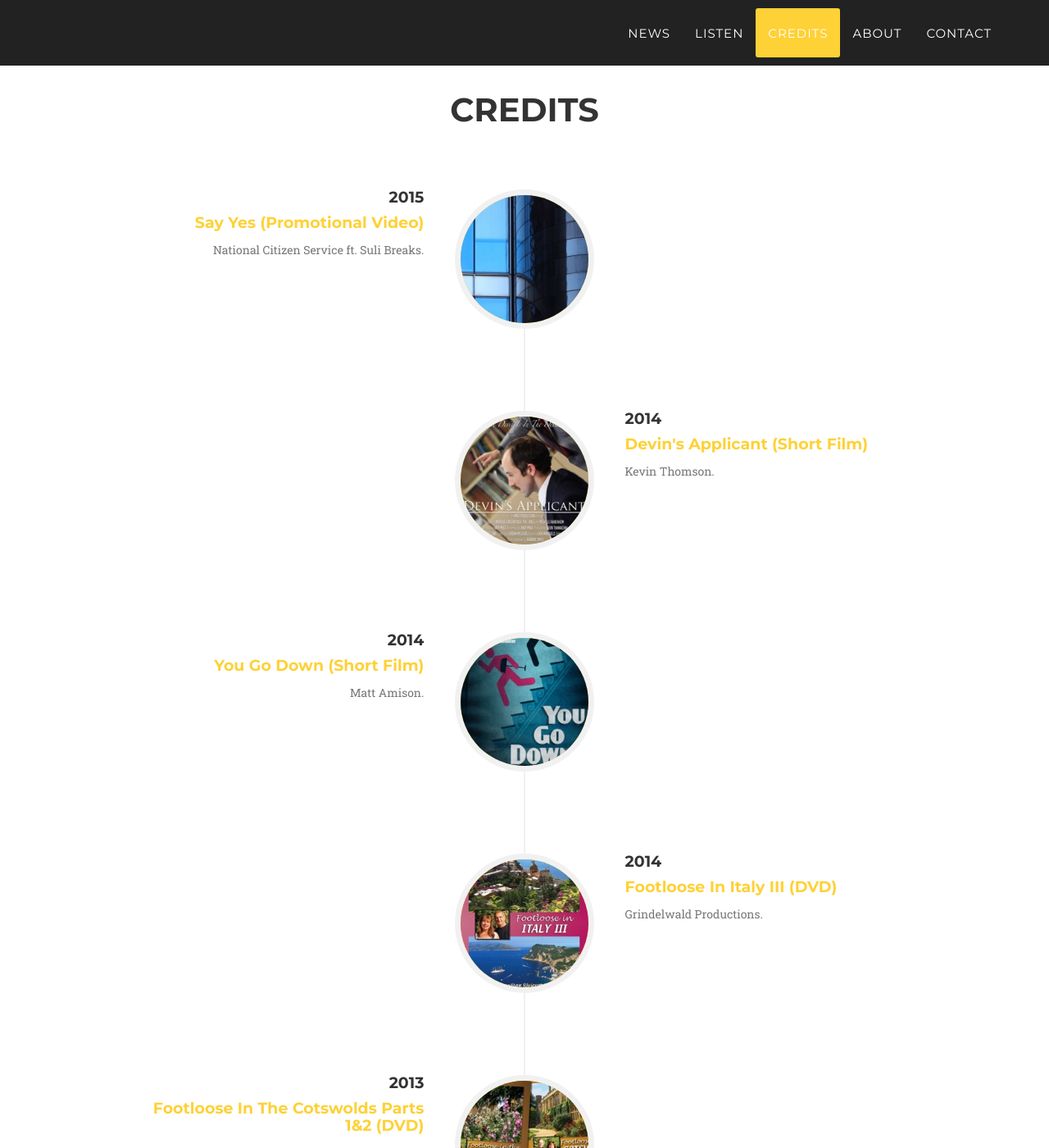
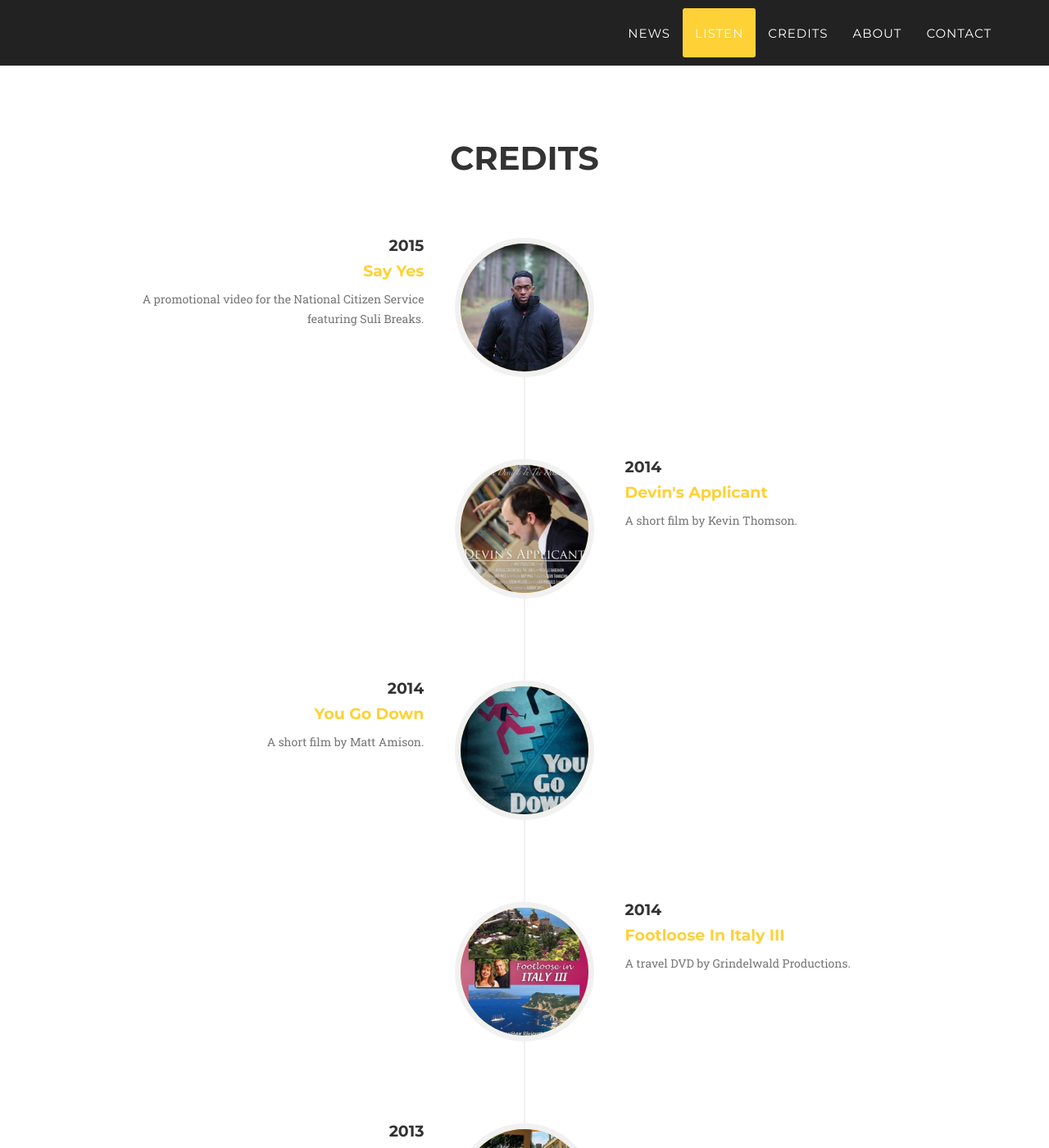
Before and after one commit to barnabysmithmusic/barnabysmithmusic.github.io, a Jekyll site: the page built from index.html, in a window 1280 px wide and 1400 px high, scrolled down 2779 px. Shown: the whole window at 82% size. Built offline with Jekyll 4.4.1, drawn with Linux system fonts in a browser that asks for light colours; some web fonts are replaced; comment, search, counter and statistics services are not loaded; some of the changed text lies outside the part shown.

Commit message:
Update news and credit content

```diff
--- a/_includes/credits.html
+++ b/_includes/credits.html
@@ -13,16 +13,16 @@
                         <li>
                             <div class="timeline-image">
                                 <a href="https://www.youtube.com/watch?v=dTswxY-XLn8" target="_blank">
-                                  <img class="img-circle img-responsive" src="img/credits/corporate_video_image.jpg" alt="">
+                                  <img class="img-circle img-responsive" src="img/credits/SayYes_SULI_web.jpg" alt="">
                                 </a>
                             </div>
                             <div class="timeline-panel">
                                 <div class="timeline-heading">
                                     <h4>2015</h4>
-                                    <h4 class="subheading"><a href="https://www.youtube.com/watch?v=dTswxY-XLn8" target="_blank">Say Yes (Promotional Video)</a></h4>
+                                    <h4 class="subheading"><a href="https://www.youtube.com/watch?v=dTswxY-XLn8" target="_blank">Say Yes</a></h4>
                                 </div>
                                 <div class="timeline-body">
-                                    <p class="text-muted">National Citizen Service ft. Suli Breaks.</p>
+                                    <p class="text-muted">A promotional video for the National Citizen Service featuring Suli Breaks.</p>
                                 </div>
                             </div>
                         </li>
@@ -35,10 +35,10 @@
                             <div class="timeline-panel">
                                 <div class="timeline-heading">
                                     <h4>2014</h4>
-                                    <h4 class="subheading"><a href="https://www.youtube.com/watch?v=1RbQ4rOu2yY" target="_blank">Devin's Applicant (Short Film)</a></h4>
+                                    <h4 class="subheading"><a href="https://www.youtube.com/watch?v=1RbQ4rOu2yY" target="_blank">Devin's Applicant</a></h4>
                                 </div>
                                 <div class="timeline-body">
-                                    <p class="text-muted">Kevin Thomson.</p>
+                                    <p class="text-muted">A short film by Kevin Thomson.</p>
                                 </div>
                             </div>
                         </li>
@@ -51,10 +51,10 @@
                             <div class="timeline-panel">
                                 <div class="timeline-heading">
                                     <h4>2014</h4>
-                                    <h4 class="subheading"><a href="https://vimeo.com/86895013" target="_blank">You Go Down (Short Film)</a></h4>
+                                    <h4 class="subheading"><a href="https://vimeo.com/86895013" target="_blank">You Go Down</a></h4>
                                 </div>
                                 <div class="timeline-body">
-                                    <p class="text-muted">Matt Amison.</p>
+                                    <p class="text-muted">A short film by Matt Amison.</p>
                                 </div>
                             </div>
                         </li>
@@ -67,10 +67,10 @@
                             <div class="timeline-panel">
                                 <div class="timeline-heading">
                                     <h4>2014</h4>
-                                    <h4 class="subheading"><a href="http://www.amazon.co.uk/gp/product/B00NUH71M0/ref=as_li_tl?ie=UTF8&camp=1634&creative=19450&creativeASIN=B00NUH71M0&linkCode=as2&tag=67616c6f6f70682e636f6d-21&linkId=B2IZJHLK5O5XXEME" target="_blank">Footloose In Italy III (DVD)</a></h4>
+                                    <h4 class="subheading"><a href="http://www.amazon.co.uk/gp/product/B00NUH71M0/ref=as_li_tl?ie=UTF8&camp=1634&creative=19450&creativeASIN=B00NUH71M0&linkCode=as2&tag=67616c6f6f70682e636f6d-21&linkId=B2IZJHLK5O5XXEME" target="_blank">Footloose In Italy III</a></h4>
                                 </div>
                                 <div class="timeline-body">
-                                    <p class="text-muted">Grindelwald Productions.</p>
+                                    <p class="text-muted">A travel DVD by Grindelwald Productions.</p>
                                 </div>
                             </div>
                         </li>
@@ -83,10 +83,10 @@
                             <div class="timeline-panel">
                                 <div class="timeline-heading">
                                     <h4>2013</h4>
-                                    <h4 class="subheading"><a href="http://www.amazon.co.uk/gp/product/B00GUSS5TY/ref=as_li_tl?ie=UTF8&camp=1634&creative=19450&creativeASIN=B00GUSS5TY&linkCode=as2&tag=67616c6f6f70682e636f6d-21&linkId=M4QN7AIAVYY376JZ" target="_blank">Footloose In The Cotswolds Parts 1&2 (DVD)</a></h4>
+                                    <h4 class="subheading"><a href="http://www.amazon.co.uk/gp/product/B00GUSS5TY/ref=as_li_tl?ie=UTF8&camp=1634&creative=19450&creativeASIN=B00GUSS5TY&linkCode=as2&tag=67616c6f6f70682e636f6d-21&linkId=M4QN7AIAVYY376JZ" target="_blank">Footloose In The Cotswolds Parts 1&2</a></h4>
                                 </div>
                                 <div class="timeline-body">
-                                    <p class="text-muted">Grindelwald Productions.</p>
+                                    <p class="text-muted">A travel DVD by Grindelwald Productions.</p>
                                 </div>
                             </div>
                         </li>
@@ -99,10 +99,10 @@
                             <div class="timeline-panel">
                                 <div class="timeline-heading">
                                     <h4>2012</h4>
-                                    <h4 class="subheading"><a href="https://www.youtube.com/watch?v=z6ipcwntkU4" target="_blank">Sunrise (Song)</a></h4>
+                                    <h4 class="subheading"><a href="https://www.youtube.com/watch?v=z6ipcwntkU4" target="_blank">Sunrise</a></h4>
                                 </div>
                                 <div class="timeline-body">
-                                    <p class="text-muted">Sareni.</p>
+                                    <p class="text-muted">A collaboration with Indian vocal trio Sareni.</p>
                                 </div>
                             </div>
                         </li>
@@ -113,10 +113,10 @@
                             <div class="timeline-panel">
                                 <div class="timeline-heading">
                                     <h4>2012</h4>
-                                    <h4 class="subheading">Healthier By Farr (Jingle)</h4>
+                                    <h4 class="subheading">Jingle</h4>
                                 </div>
                                 <div class="timeline-body">
-                                    <p class="text-muted">Andrew Davies.</p>
+                                    <p class="text-muted">Healthier By Farr.</p>
                                 </div>
                             </div>
                         </li>
@@ -127,10 +127,10 @@
                             <div class="timeline-panel">
                                 <div class="timeline-heading">
                                     <h4>2011</h4>
-                                    <h4 class="subheading">Boom TV (Jingle)</h4>
+                                    <h4 class="subheading">Web Jingle</h4>
                                 </div>
                                 <div class="timeline-body">
-                                    <p class="text-muted">Boomerang PR.</p>
+                                    <p class="text-muted">Boom TV (Boomerang PR).</p>
                                 </div>
                             </div>
                         </li>
@@ -141,10 +141,10 @@
                             <div class="timeline-panel">
                                 <div class="timeline-heading">
                                     <h4>2011</h4>
-                                    <h4 class="subheading">Anna Goodson Management (Jingle)</h4>
+                                    <h4 class="subheading">Web Jingle</h4>
                                 </div>
                                 <div class="timeline-body">
-                                    <p class="text-muted">Boomerang PR.</p>
+                                    <p class="text-muted">Anna Goodson Management (Boomerang PR).</p>
                                 </div>
                             </div>
                         </li>
@@ -157,10 +157,10 @@
                             <div class="timeline-panel">
                                 <div class="timeline-heading">
                                     <h4>2010</h4>
-                                    <h4 class="subheading"><a href="http://www.cfv.mmu.ac.uk/olc/film/10418/" target="_blank">March 29th (Short Film)</a></h4>
+                                    <h4 class="subheading"><a href="http://www.cfv.mmu.ac.uk/olc/film/10418/" target="_blank">March 29th</a></h4>
                                 </div>
                                 <div class="timeline-body">
-                                    <p class="text-muted">Daniel Chadwick.</p>
+                                    <p class="text-muted">A short film by Daniel Chadwick.</p>
                                 </div>
                             </div>
                         </li>
@@ -173,10 +173,10 @@
                             <div class="timeline-panel">
                                 <div class="timeline-heading">
                                     <h4>2009</h4>
-                                    <h4 class="subheading"><a href="http://www.amazon.co.uk/gp/product/B005SV1FFK/ref=as_li_tl?ie=UTF8&camp=1634&creative=19450&creativeASIN=B005SV1FFK&linkCode=as2&tag=67616c6f6f70682e636f6d-21&linkId=L3BQ325HPRLJSZEO" target="_blank">Footloose In Europe (TV Series)</a></h4>
+                                    <h4 class="subheading"><a href="http://www.amazon.co.uk/gp/product/B005SV1FFK/ref=as_li_tl?ie=UTF8&camp=1634&creative=19450&creativeASIN=B005SV1FFK&linkCode=as2&tag=67616c6f6f70682e636f6d-21&linkId=L3BQ325HPRLJSZEO" target="_blank">Footloose In Europe</a></h4>
                                 </div>
                                 <div class="timeline-body">
-                                    <p class="text-muted">Grindelwald Productions.</p>
+                                    <p class="text-muted">TV series by Grindelwald Productions.</p>
                                 </div>
                             </div>
                         </li>
--- a/_includes/news.html
+++ b/_includes/news.html
@@ -33,7 +33,8 @@
                         <i class="fa fa-newspaper-o fa-stack-1x fa-inverse"></i>
                     </span>
                     <h4 class="service-heading">Latest News</h4>
-                    <p class="text-muted">I recently composed the music for NCS's collaboration with spoken word artist Suli Breaks. Watch the video <a href="https://www.youtube.com/watch?v=dTswxY-XLn8">here</a></p>
+                    <p class="text-muted">I've uploaded my entry to the Marvin Hamlisch Film Scoring Competition - fingers crossed!!</p>
+                    <p class="text-muted">I recently composed the music for <a href="https://www.youtube.com/watch?v=dTswxY-XLn8">Say Yes</a>, the National Citizen Service's collaboration with spoken word artist Suli Breaks.</p>
                     <p class="text-muted">I'm currently working on my entry to the <a href="https://cine.org/hamlischcontest/">Marvin Hamlisch Film Scoring Competition</a>. The film they've chosen is a fantastic animation and is proving to be a lot of fun to work on.</p>
 
                     <p class="text-muted">I've written a couple of ambient piano tunes that I will be recording soon, so WATCH THIS SPACE!!</p>
```
